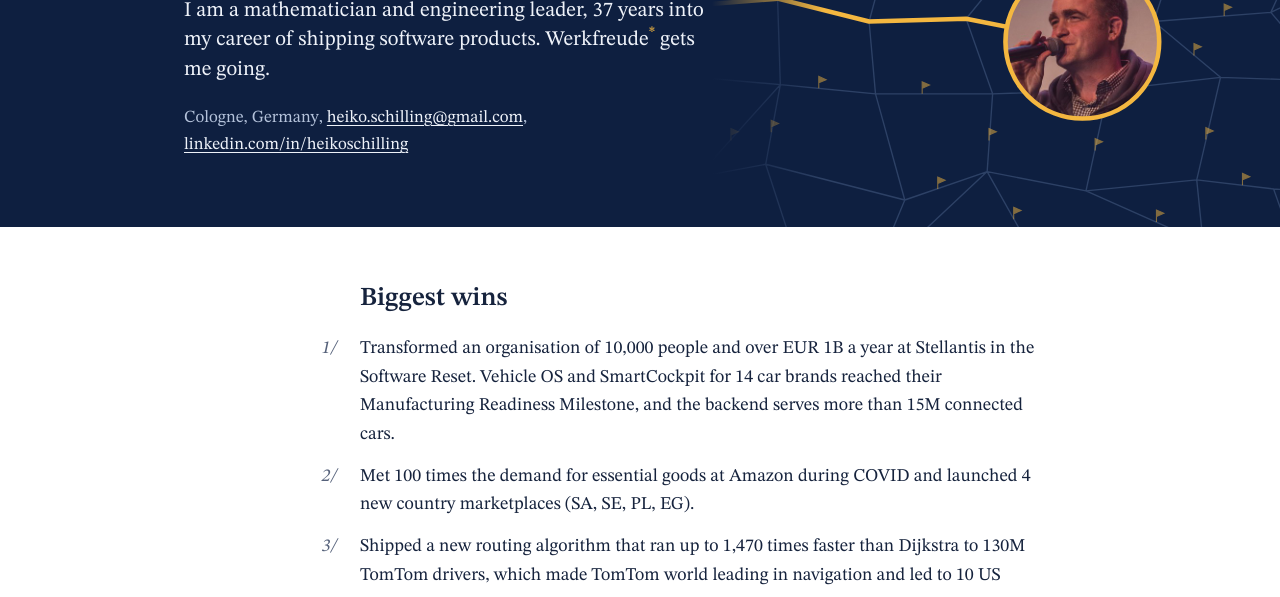
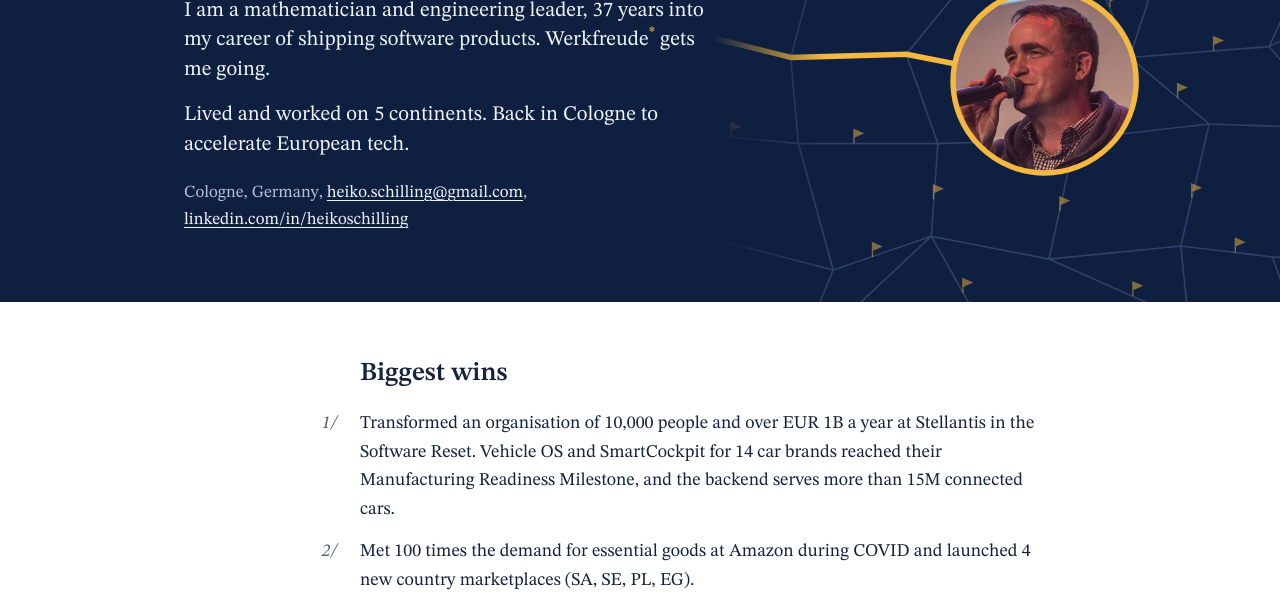
Before and after one commit to heikoschilling/heikoschilling.github.io, a plain HTML site: page index.html in a window 1280 px wide. Shown: the part 167-764 px from the top of the page. Drawn offline with Linux system fonts and the light colour scheme.

Commit message:
Add 5 continents line to the intro
Co-Authored-By: Claude Fable 5.2 <noreply@anthropic.com>
Claude-Session: https://claude.ai/code/session_01KZ8EYFaF4fYLJcppqdbTbi

```diff
--- a/index.html
+++ b/index.html
@@ -92,6 +92,7 @@ footer p+p{margin-top:.6rem}
 <div class="wrap"><div class="intro">
 <h1>Dr Heiko Schilling</h1>
 <p class="tag">I am a mathematician and engineering leader, 37 years into my career of shipping software products. Werkfreude<sup><a href="#werkfreude" aria-label="What Werkfreude means">*</a></sup> gets me going.</p>
+<p class="tag">Lived and worked on 5 continents. Back in Cologne to accelerate European tech.</p>
 <div class="contact"><ul><li>Cologne, Germany</li><li><a href="mailto:heiko.schilling@gmail.com">heiko.schilling@gmail.com</a></li><li><a href="https://www.linkedin.com/in/heikoschilling/">linkedin.com/in/heikoschilling</a></li></ul></div>
 </div></div>
 </header>
```
